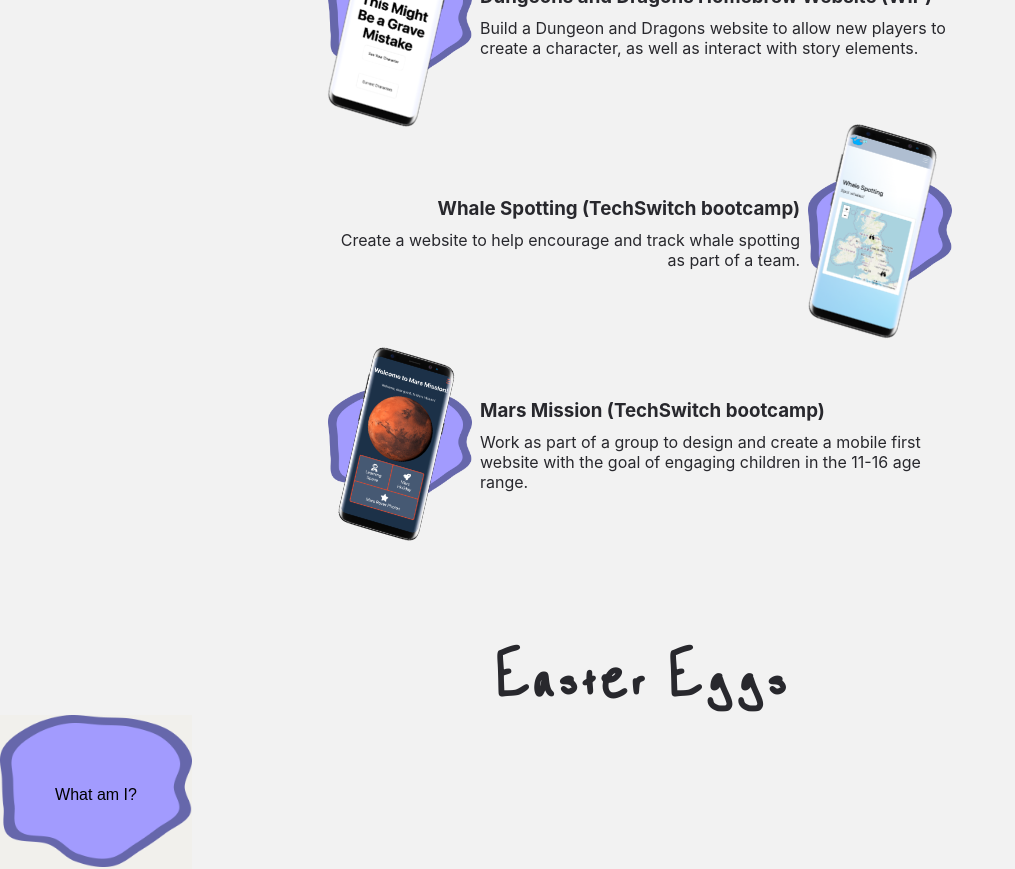
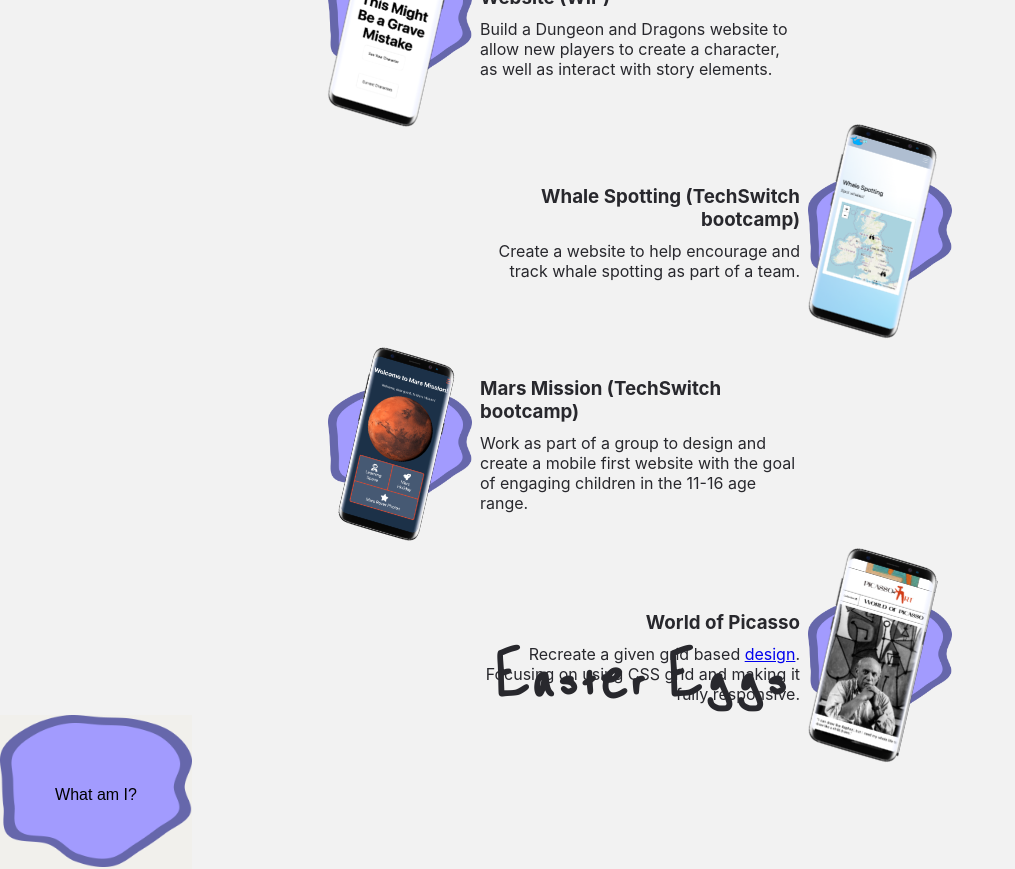
Before and after one commit to Jordan-Renaud/portfolio-the-reckoning, a React (Create React App) app: page / in a window 1280 px wide. Shown: the part 1160-2029 px from the top of the page, without its empty margins (0-1015 px from the left). Built offline with nearby package versions, Linux system fonts and the light colour scheme.

Commit message:
Add picasso project

```diff
--- a/src/App.css
+++ b/src/App.css
@@ -18,6 +18,7 @@
   background-color: #f2f2f2;
   color: #28282d;
   width: 100%;
+  font-size: 16px;
 }
 
 .title {
--- a/src/components/Projects/Project/Project.css
+++ b/src/components/Projects/Project/Project.css
@@ -2,22 +2,15 @@
   display: grid;
   width: 50vw;
   margin: 0 auto;
+  grid-template-columns: 1fr 2fr 1fr;
 }
 
 .Project.left {
-  grid-template-columns: 1fr 3fr;
+  grid-template-areas: "image text .";
 }
 
 .Project.right {
-  grid-template-columns: 3fr 1fr;
-}
-
-.Project.left .image-container {
-  grid-area: 1 / 1 / 2 / 2;
-}
-
-.Project.right .image-container {
-  grid-area: 1 / 2 / 2 / 3;
+  grid-template-areas: ". text image";
 }
 
 .Project.right .text-container {
@@ -25,12 +18,13 @@
 }
 
 .image-container {
+  grid-area: image;
   display: grid;
   justify-items: center;
   align-items: center;
 }
 
-.image-container * {
+.Project .image-container * {
   grid-area: 1 / 1;
   width: 90%;
   object-fit: contain;
@@ -48,6 +42,7 @@
 }
 
 .text-container {
+  grid-area: text;
   display: flex;
   flex-direction: column;
   height: 100%;
--- a/src/components/Projects/Project/Project.js
+++ b/src/components/Projects/Project/Project.js
@@ -8,7 +8,7 @@
     <div className={`Project ${side}`}>
       <div className="image-container">
         <img src={blob} alt="" />
-        <a href={projectData.url}>
+        <a href={projectData.url} target="_blank" rel="noreferrer">
           <img
             className="link-image"
             src={projectData.image}
--- a/src/data.js
+++ b/src/data.js
@@ -1,6 +1,7 @@
 import whaleSpottingPhone from "./images/whale-spotting-phone.png";
 import dndPhone from "./images/dnd-phone.png";
 import marsMissionPhone from "./images/mars-mission-phone.png";
+import worldOfPicasso from "./images/world-of-picasso-phone.png";
 import codewars from "./images/logos/codewars.svg";
 import facebook from "./images/logos/facebook.svg";
 import github from "./images/logos/github.svg";
@@ -29,6 +30,24 @@
     image: marsMissionPhone,
     description:
       "Work as part of a group to design and create a mobile first website with the goal of engaging children in the 11-16 age range.",
+  },
+  {
+    title: "World of Picasso",
+    url: "https://world-of-picasso.netlify.app/",
+    image: worldOfPicasso,
+    description: (
+      <>
+        Recreate a given grid based{" "}
+        <a
+          href="https://www.behance.net/gallery/120867209/Picasso-art-website-redesign?tracking_source=curated_galleries_ui-ux"
+          target="_blank"
+          rel="noreferrer"
+        >
+          design
+        </a>
+        . Focusing on using CSS grid and making it fully responsive.
+      </>
+    ),
   },
 ];
 
```
Also changed, not shown: src/components/Projects/Projects.css (deleted), src/images/world-of-picasso-phone.png (added).
